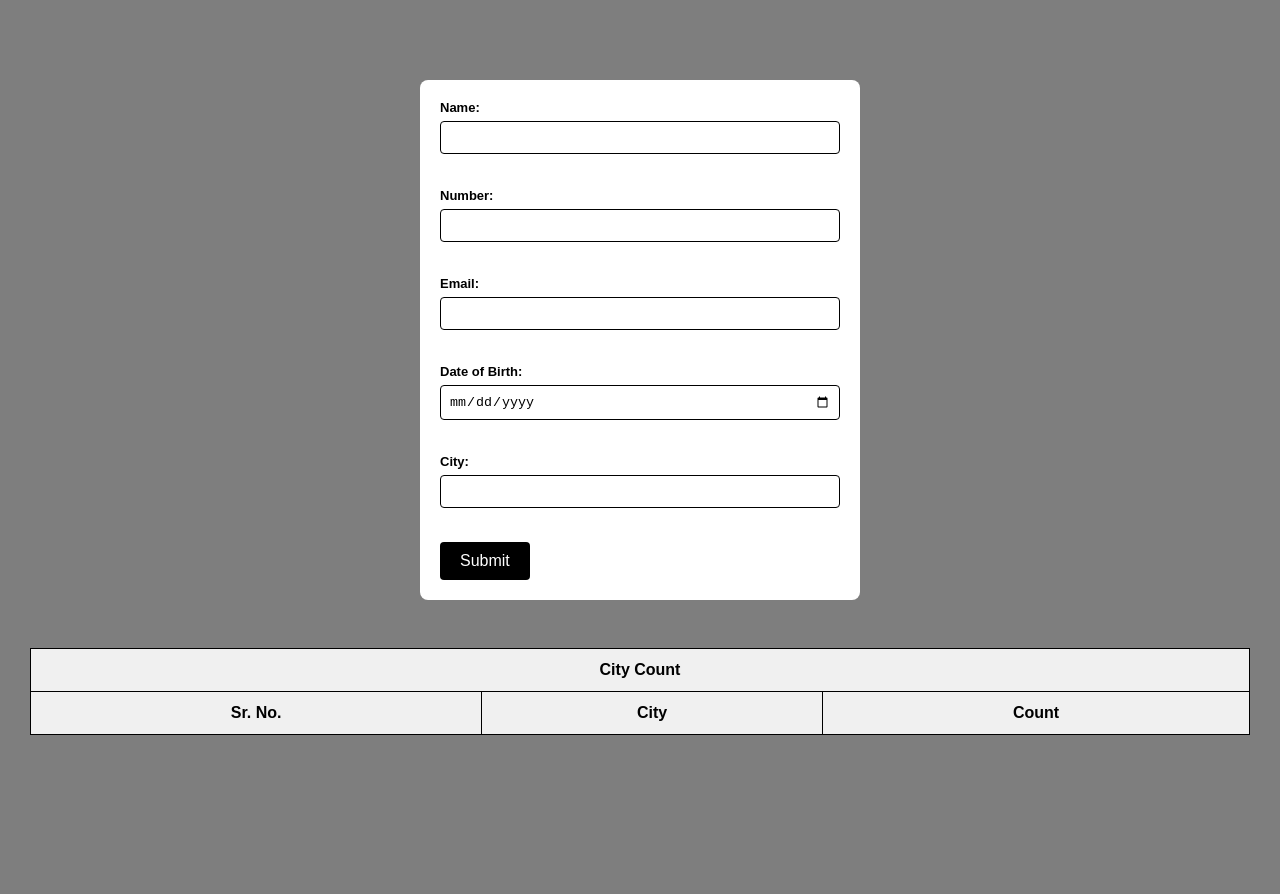
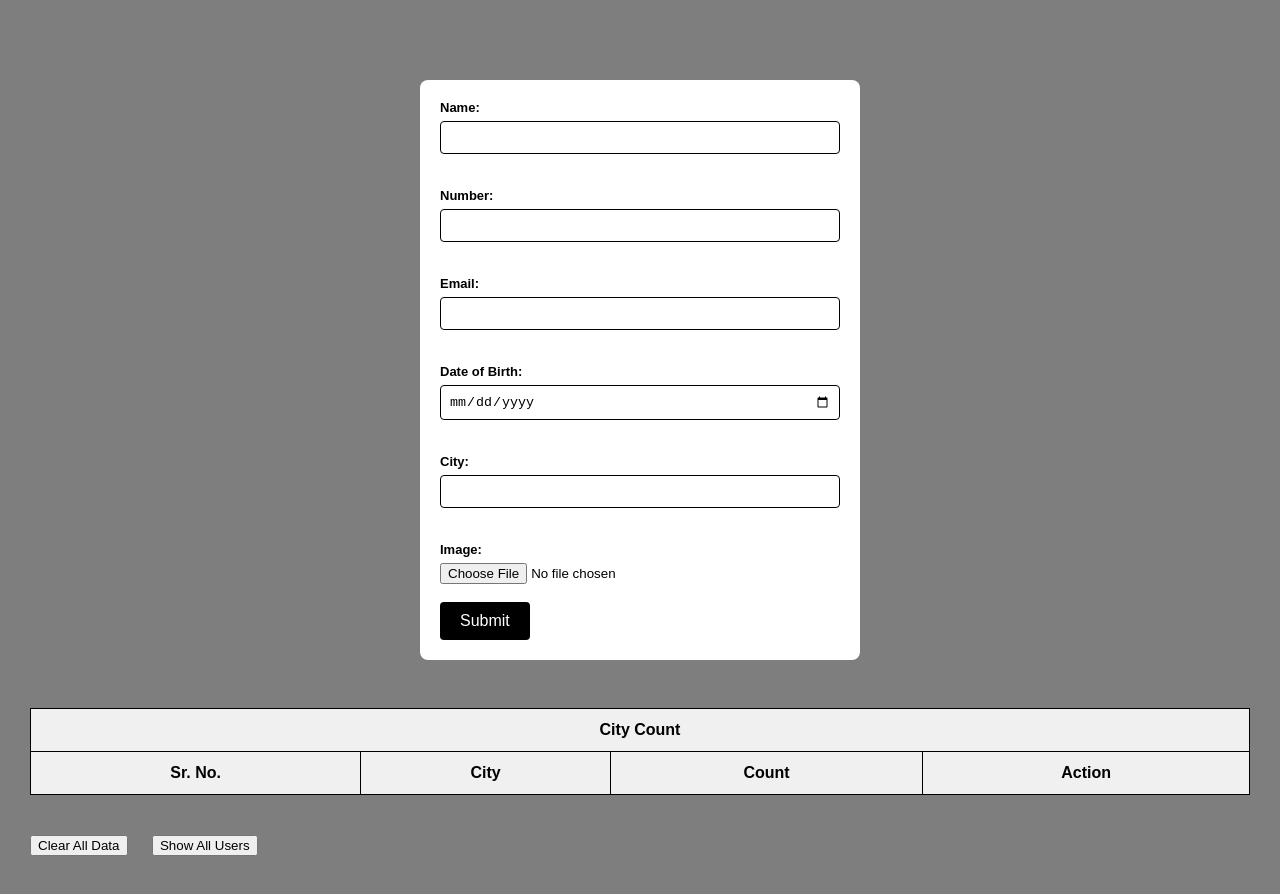
Before and after one commit to DaxPatadia28/Form---Task, a plain HTML site: page index.html in a window 1280 px wide. Before the commit the page ends 800 px from the top, so only its background shows below. Drawn offline with Linux system fonts and the light colour scheme.

Commit message:
Update index.html

```diff
--- a/index.html
+++ b/index.html
@@ -18,13 +18,31 @@
         <input type="date" id="dob" name="dob" required><br><br>
         <label for="city">City:</label>
         <input type="text" id="city" name="city" required><br><br>
+        <label for="image">Image:</label>
+        <input type="file" id="image" name="image" accept="image/*" required><br><br>
         <button type="submit">Submit</button>
     </form>
+
     <br>
+    <table id="cityCountTable" style="width:100%;">
+        <thead>
+            <tr>
+                <th colspan="4" style="text-align: center;">City Count</th>
+            </tr>
+            <tr>
+                <th style="text-align: center;">Sr. No.</th>
+                <th style="text-align: center;">City</th>
+                <th style="text-align: center;">Count</th>
+                <th style="text-align: center;">Action</th>
+            </tr>
+        </thead>
+        <tbody>
+        </tbody>
+    </table>
     <table id="detailsTable" style="width:100%; display:none;">
         <thead>
             <tr>
-                <th colspan="6" style="text-align: center;">User Details</th>
+                <th colspan="8" style="text-align: center;">User Details</th>
             </tr>
             <tr >
                 <th style="text-align: center;">Name</th>
@@ -33,25 +51,15 @@
                 <th  style="text-align: center;">Date of Birth</th>
                 <th  style="text-align: center;">Age</th>
                 <th style="text-align: center;">City</th>
+                <th style="text-align: center;">Image</th>
+                <th style="text-align: center;">Action</th>
             </tr>
         </thead>
         <tbody>
         </tbody>
     </table>
-    <table id="cityCountTable" style="width:100%;">
-        <thead>
-            <tr>
-                <th colspan="3" style="text-align: center;">City Count</th>
-            </tr>
-            <tr>
-                <th style="text-align: center;">Sr. No.</th>
-                <th style="text-align: center;">City</th>
-                <th style="text-align: center;">Count</th>
-            </tr>
-        </thead>
-        <tbody>
-        </tbody>
-    </table>
+        <button id="clearUsersBtn" style="margin: 40px 10px 40px 0; display: inline-block;">Clear All Data</button>
+        <button id="showAllUsersBtn" style="margin: 40px 0 40px 10px; display: inline-block;">Show All Users</button>
 </body>
 <script src="first.js"></script>
 </html>
```
